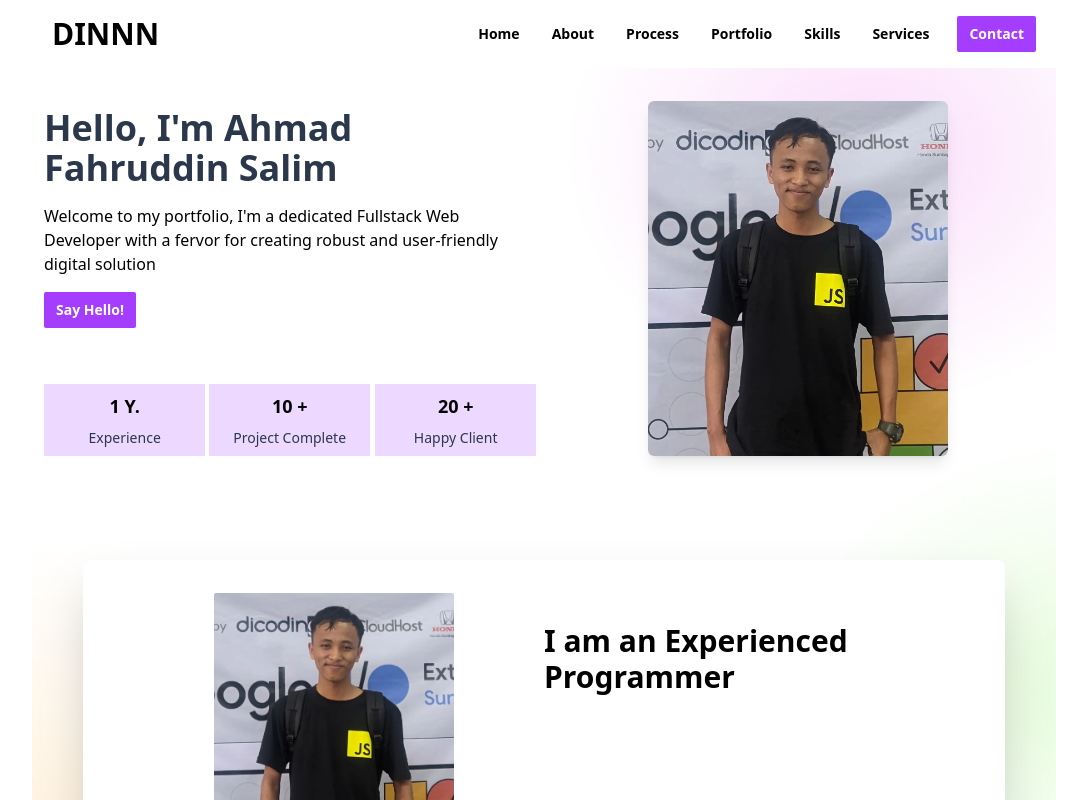
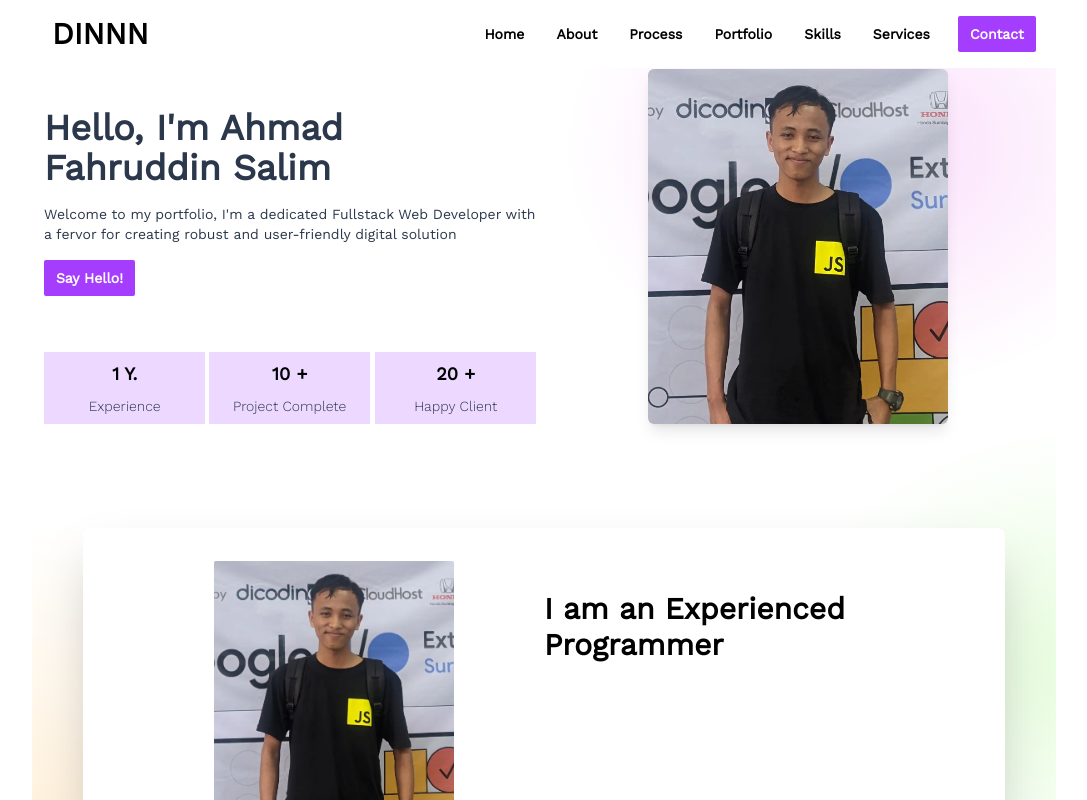
Before and after one commit to udinesia325/udinesia325.github.io, a React (Vite) app: page / in a window 1280 px wide. Shown: the top 800 px of the page, without its empty margins (96-1183 px from the left). Built offline with nearby package versions, Linux system fonts and the light colour scheme.

Commit message:
setup font

```diff
--- a/src/components/Hero.jsx
+++ b/src/components/Hero.jsx
@@ -12,7 +12,7 @@ function Hero() {
                     {/* Description */}
                     <div className='flex flex-col gap-y-4 basis-1/2 items-start mt-10'>
                         <h1 className='text-4xl text-gray-900 font-semibold' data-aos='fade-in'>Hello, I'm Ahmad<br /> Fahruddin Salim</h1>
-                        <p data-aos='fade-in' data-aos-delay='100'>Welcome to my portfolio, I'm a dedicated Fullstack Web Developer with a fervor for creating robust and user-friendly digital solution</p>
+                        <p data-aos='fade-in' data-aos-delay='100' className='text-sm text-gray-900'>Welcome to my portfolio, I'm a dedicated Fullstack Web Developer with a fervor for creating robust and user-friendly digital solution</p>
                         <a data-aos='fade-in' data-aos-delay='200' href={sendWhatsapp('Halo fahruddin !')} target='_blank' className='btn-primary text-sm font-semibold'>Say Hello!</a>
 
                         <div className="w-full mt-10 flex gap-1 flex-col sm:flex-row">
--- a/src/components/Navbar.jsx
+++ b/src/components/Navbar.jsx
@@ -6,6 +6,7 @@ import MobileMenu from './MobileMenu'
 function Navbar() {
   const [scroll, setScroll] = useState(false)
   const [openMenu, setOpenMenu] = useState(false)
+  const [selectedNavbarItem, setSelectedNavbarItem] = useState('')
   useEffect(() => {
     window.addEventListener('scroll', () => {
       if (window.scrollY > 50) {
@@ -19,6 +20,14 @@ function Navbar() {
   const toggleMenu = () => {
     setOpenMenu((prev) => !prev)
   }
+
+  const handleSelectNavbar = (data) => {
+    setSelectedNavbarItem(data == 'Home' ? '' : data)
+  }
+
+  useEffect(() => {
+    document.title = `Fahruddin ${selectedNavbarItem ? '|':''}  ${selectedNavbarItem}`
+  }, [selectedNavbarItem])
 
   return (
     <div
@@ -35,6 +44,7 @@ function Navbar() {
             key={index}
             data-aos="fade-in"
             data-aos-delay={100 * index}
+            onClick={handleSelectNavbar.bind(this,link.title)}
             className="cursor-pointer transition-all hover:text-primary-400 hover:bg-primary-100/20 py-2 px-3 ml-2"
           >
             <a href={link.href}>{link.title}</a>
--- a/src/index.css
+++ b/src/index.css
@@ -1,4 +1,4 @@
-@tailwind base;
+@import url('https://fonts.googleapis.com/css2?family=Work+Sans:wght@300;400&display=swap');@tailwind base;
 @tailwind components;
 @tailwind utilities;
 
--- a/tailwind.config.js
+++ b/tailwind.config.js
@@ -6,6 +6,9 @@ export default {
   ],
   theme: {
     extend: {
+      fontFamily: {
+        sans: ["Work Sans", "sans-serif"],
+      },
       container:{
         center: true
       },
```
